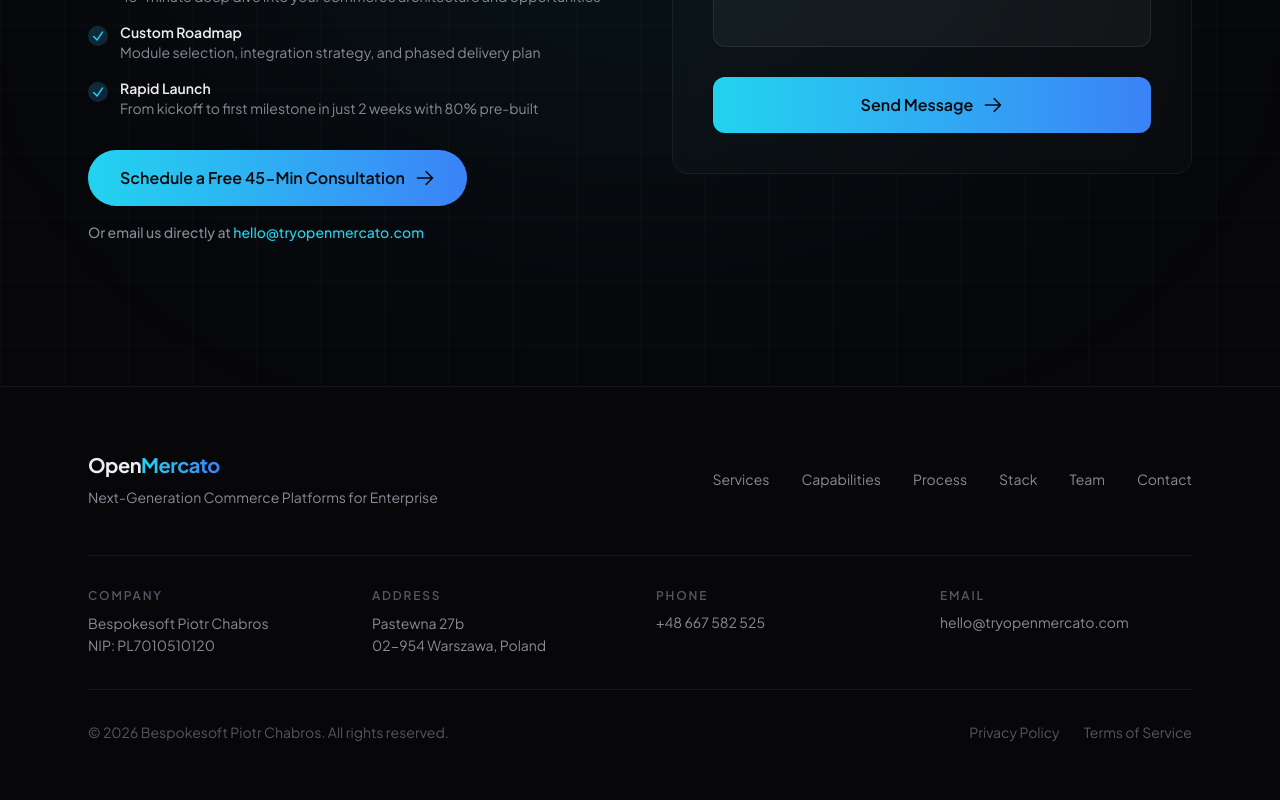
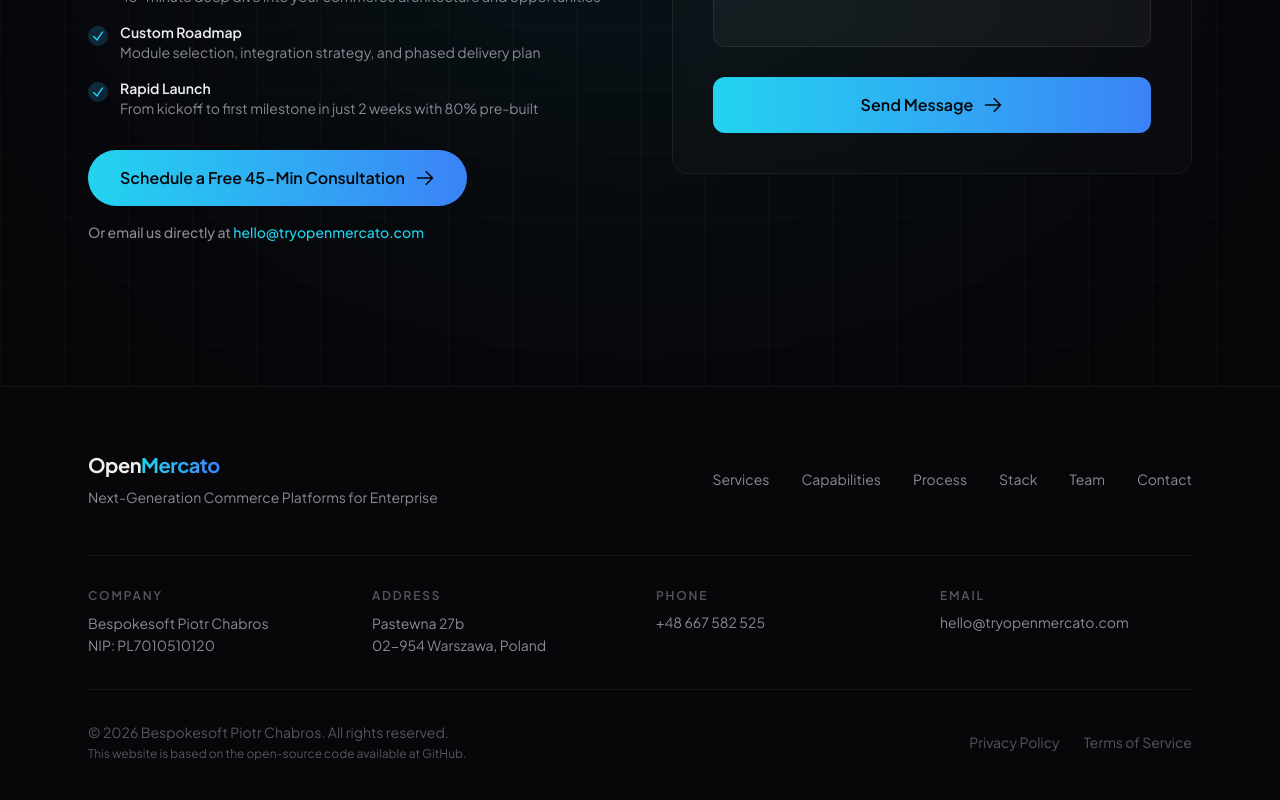
Before and after one commit to piotrchabros/ecommerce.tryopenmercato, a React (Vite) app: page / in a window 1280 px wide. Shown: the part 7416-8216 px from the top of the page. Built offline with nearby package versions, Linux system fonts and the light colour scheme.

Commit message:
add open source attribution link to footer with translations

```diff
--- a/src/App.tsx
+++ b/src/App.tsx
@@ -1106,9 +1106,19 @@ function Footer() {
         </div>
 
         <div className="mt-8 flex flex-col items-start justify-between gap-4 border-t border-white/[0.06] pt-8 text-sm text-fg-faint sm:flex-row sm:items-center">
-          <span>
-            &copy; {new Date().getFullYear()} {t.footer.copyright}
-          </span>
+          <div className="flex flex-col gap-1">
+            <span>
+              &copy; {new Date().getFullYear()} {t.footer.copyright}
+            </span>
+            <a
+              href="https://github.com/open-mercato/open-mercato"
+              target="_blank"
+              rel="noopener noreferrer"
+              className="text-xs text-fg-faint transition-colors hover:text-fg"
+            >
+              {t.footer.openSourceNote}
+            </a>
+          </div>
           <div className="flex gap-6">
             <Link to="/privacy" className="transition-colors hover:text-fg">
               {t.footer.privacyPolicy}
--- a/src/i18n/en.ts
+++ b/src/i18n/en.ts
@@ -278,6 +278,8 @@ export const en = {
     addressTitle: "Address",
     phoneTitle: "Phone",
     emailTitle: "Email",
+    openSourceNote:
+      "This website is based on the open-source code available at GitHub.",
     copyright: "Bespokesoft Piotr Chabros. All rights reserved.",
     privacyPolicy: "Privacy Policy",
     termsOfService: "Terms of Service",
--- a/src/i18n/pl.ts
+++ b/src/i18n/pl.ts
@@ -278,6 +278,8 @@ export const pl = {
     addressTitle: "Adres",
     phoneTitle: "Telefon",
     emailTitle: "Email",
+    openSourceNote:
+      "Ta strona powsta\u0142a na bazie kodu open source dost\u0119pnego w serwisie GitHub.",
     copyright: "Bespokesoft Piotr Chabros. Wszelkie prawa zastrze\u017Cone.",
     privacyPolicy: "Polityka prywatno\u015Bci",
     termsOfService: "Regulamin",
--- a/src/i18n/types.ts
+++ b/src/i18n/types.ts
@@ -95,6 +95,7 @@ export interface Translations {
     addressTitle: string;
     phoneTitle: string;
     emailTitle: string;
+    openSourceNote: string;
     copyright: string;
     privacyPolicy: string;
     termsOfService: string;
```
